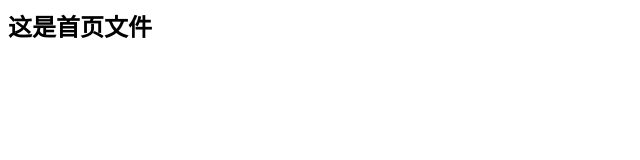
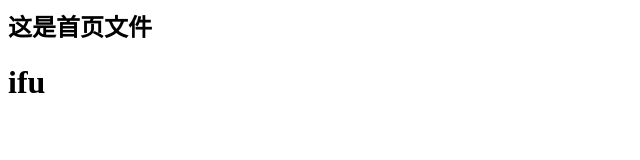
Before and after one commit to teduwenfei/node, a plain HTML site: page index.html in a window 1280 px wide. Shown: the full height of the page, 0-640 px from the left. Drawn offline with Linux system fonts and the light colour scheme.

Commit message:
第一次提交

```diff
--- a/index.html
+++ b/index.html
@@ -1 +1,2 @@
 <h2>这是首页文件</h2>
+<h1>ifu</h1>
```
